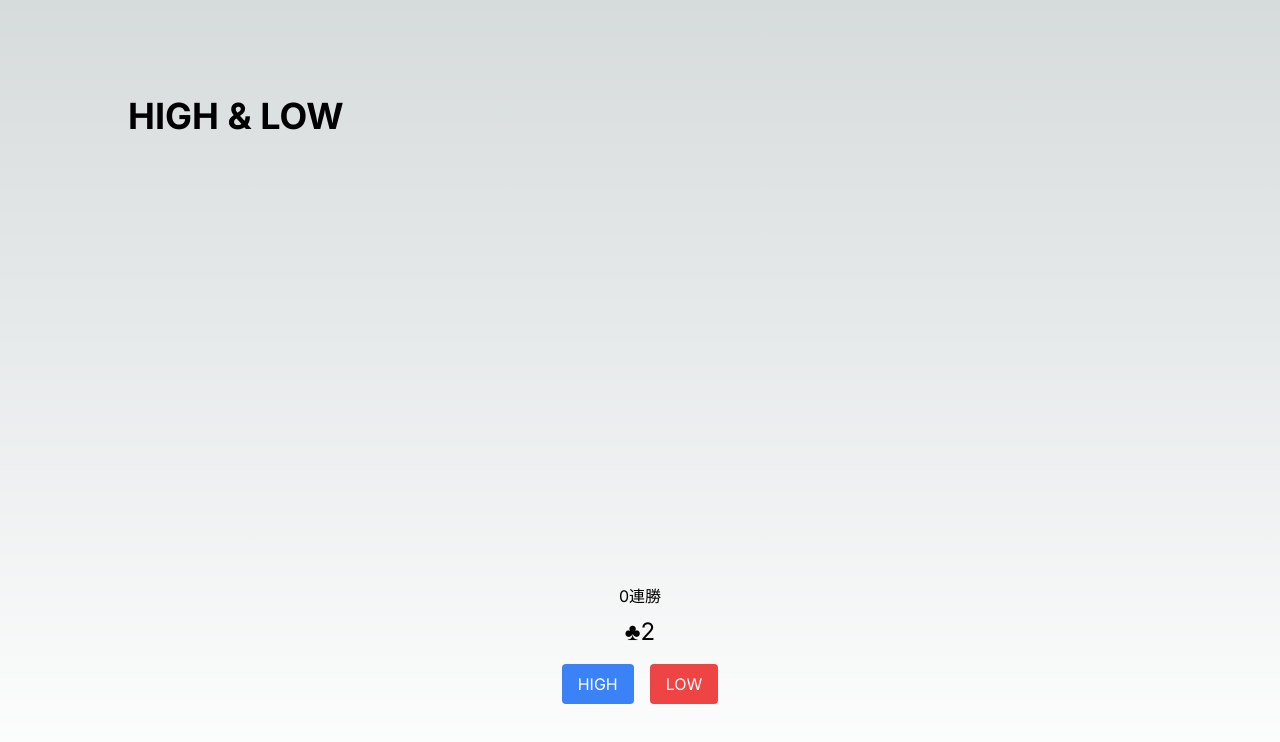
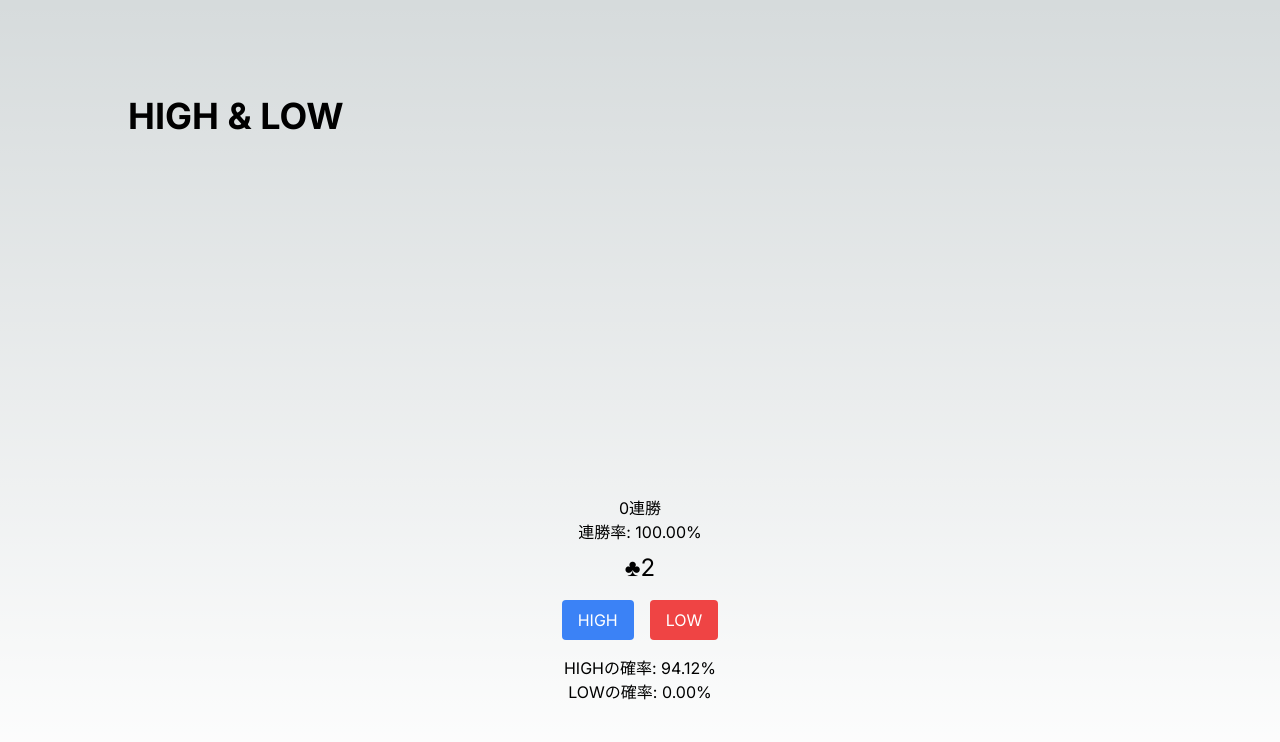
Before and after one commit to Fumiya-Soeno/memosta-api, a Next.js app: page / in a window 1280 px wide. Both pictures are taken after a click on the link "Play". Shown: the top 742 px of the page. Built offline with nearby package versions, Linux system fonts and the light colour scheme.

Commit message:
連勝率, HIGH/LOWそれぞれの勝率を表示する機能を追加

```diff
--- a/src/app/page.tsx
+++ b/src/app/page.tsx
@@ -30,14 +30,44 @@ const generateDeck = () => {
   return deck;
 };
 
+// 確率を計算するヘルパー関数
+const calculateProbabilities = (deck, currentCardValue) => {
+  if (!currentCardValue) return { highProb: 0, lowProb: 0 };
+
+  const remainingHighCards = deck.filter(
+    (card) => card.value > currentCardValue
+  ).length;
+  const remainingLowCards = deck.filter(
+    (card) => card.value < currentCardValue
+  ).length;
+  const totalRemainingCards = deck.length;
+
+  const highProb =
+    totalRemainingCards > 0
+      ? (remainingHighCards / totalRemainingCards) * 100
+      : 0;
+  const lowProb =
+    totalRemainingCards > 0
+      ? (remainingLowCards / totalRemainingCards) * 100
+      : 0;
+
+  return { highProb: highProb.toFixed(2), lowProb: lowProb.toFixed(2) };
+};
+
 export default function Home() {
   const [deck, setDeck] = useState(generateDeck());
   const [currentCard, setCurrentCard] = useState(null);
   const [nextCard, setNextCard] = useState(null);
-  const [previousCard, setPreviousCard] = useState(null); // 新しいステートを追加
+  const [previousCard, setPreviousCard] = useState(null);
   const [streak, setStreak] = useState(0);
   const [gameOver, setGameOver] = useState(false);
-  const [draw, setDraw] = useState(false); // 引き分けフラグ
+  const [draw, setDraw] = useState(false);
+  const [totalProbability, setTotalProbability] = useState(1); // 初期値は1（100%）
+
+  const { highProb, lowProb } = calculateProbabilities(
+    deck,
+    currentCard?.value
+  );
 
   // ゲームを開始して最初のカードを引く
   const startGame = () => {
@@ -46,10 +76,11 @@ export default function Home() {
     const initialCard = shuffledDeck.pop();
     setCurrentCard(initialCard);
     setNextCard(null);
-    setPreviousCard(null); // ゲーム開始時は前のカードをリセット
+    setPreviousCard(null);
     setStreak(0);
     setGameOver(false);
     setDraw(false);
+    setTotalProbability(1); // ゲーム開始時に確率をリセット
   };
 
   // カードを引くロジック
@@ -59,21 +90,21 @@ export default function Home() {
     const newCard = deck.pop();
     setNextCard(newCard);
 
-    // currentCardを更新する前にpreviousCardに保存
     setPreviousCard(currentCard);
 
     if (newCard.value === currentCard.value) {
-      // 引き分け処理
       setDraw(true);
     } else if (
       (choice === "HIGH" && newCard.value > currentCard.value) ||
       (choice === "LOW" && newCard.value < currentCard.value)
     ) {
-      // 正解
       setStreak(streak + 1);
       setDraw(false);
+
+      // 確率を計算して掛け合わせる
+      const prob = choice === "HIGH" ? highProb / 100 : lowProb / 100;
+      setTotalProbability((prev) => prev * prob); // 連勝確率を累積する
     } else {
-      // 不正解
       setGameOver(true);
       setDraw(false);
     }
@@ -105,7 +136,7 @@ export default function Home() {
           <>
             <div className="col-span-4 text-center">
               <p>{streak}連勝</p>
-
+              <p>連勝率: {(totalProbability * 100).toFixed(2)}%</p>{" "}
               {gameOver && (
                 <div className="mt-4">
                   <h2 className="text-2xl text-red-500 mb-4">Game Over</h2>
@@ -115,10 +146,12 @@ export default function Home() {
                     {" → "}
                     {currentCard.suit}
                     {currentCard.label}
+                    {draw && (
+                      <h2 className="text-2xl text-yellow-500 mb-4">DRAW</h2>
+                    )}
                   </h2>
                 </div>
               )}
-
               {!gameOver && (
                 <div className="mt-2">
                   <div>
@@ -144,15 +177,12 @@ export default function Home() {
                       LOW
                     </button>
                   </div>
+                  <div className="mt-4">
+                    <p>HIGHの確率: {highProb}%</p>
+                    <p>LOWの確率: {lowProb}%</p>
+                  </div>
                 </div>
               )}
-
-              {draw && (
-                <div className="mt-4">
-                  <h2 className="text-2xl text-yellow-500 mb-4">DRAW</h2>
-                </div>
-              )}
-
               {gameOver && (
                 <button
                   className="px-4 py-2 bg-green-500 text-white rounded mt-4"
```
